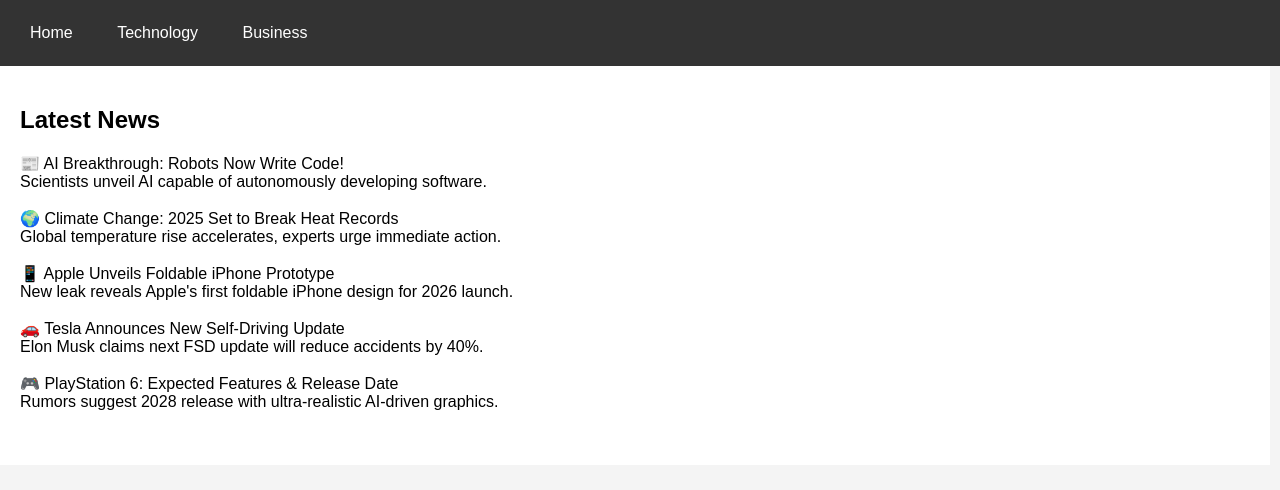
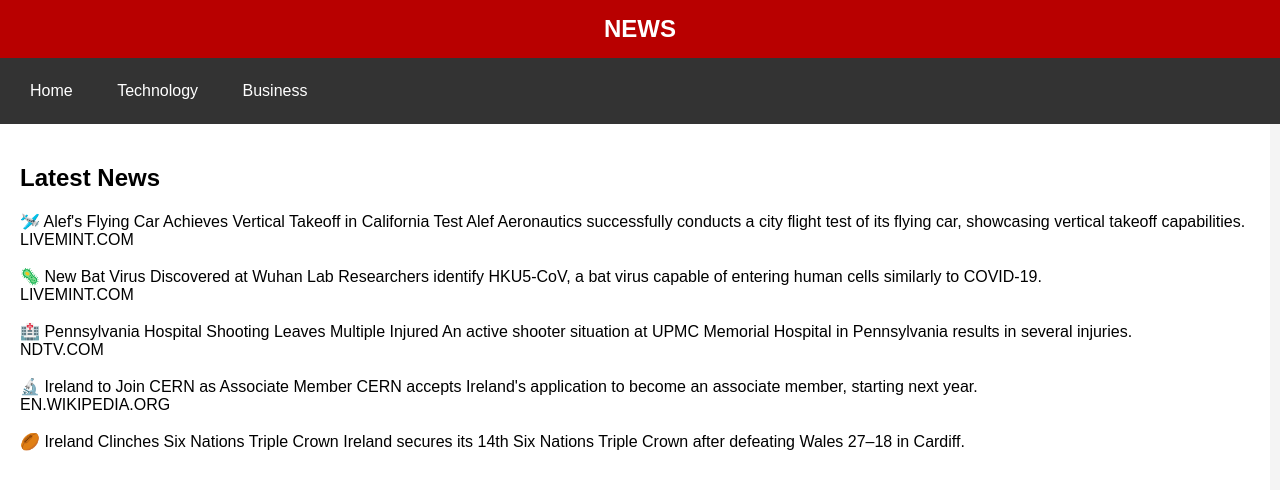
Before and after one commit to DWeda/watchyur, a plain HTML site: page index.html in a window 1280 px wide. Drawn offline with Linux system fonts and the light colour scheme.

Commit message:
new content test 2

```diff
--- a/index.html
+++ b/index.html
@@ -7,7 +7,7 @@
     <link rel="stylesheet" href="styles.css">
 </head>
 <body>
-
+    <div class="header">NEWS</div>
     <div class="navbar">
         <a href="index.html">Home</a>
         <a href="technology.html">Technology</a>
```
Also changed, not shown: content.txt.
